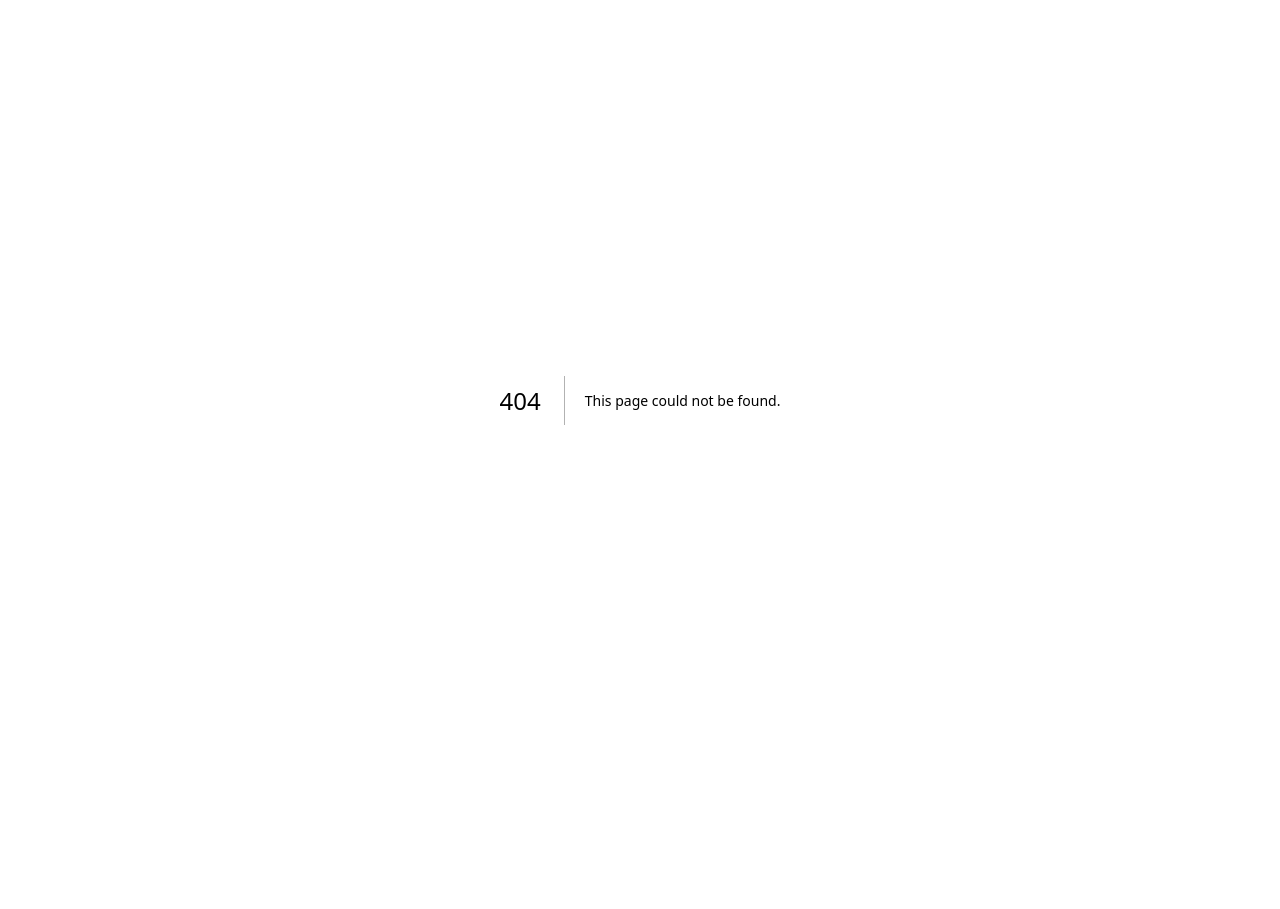
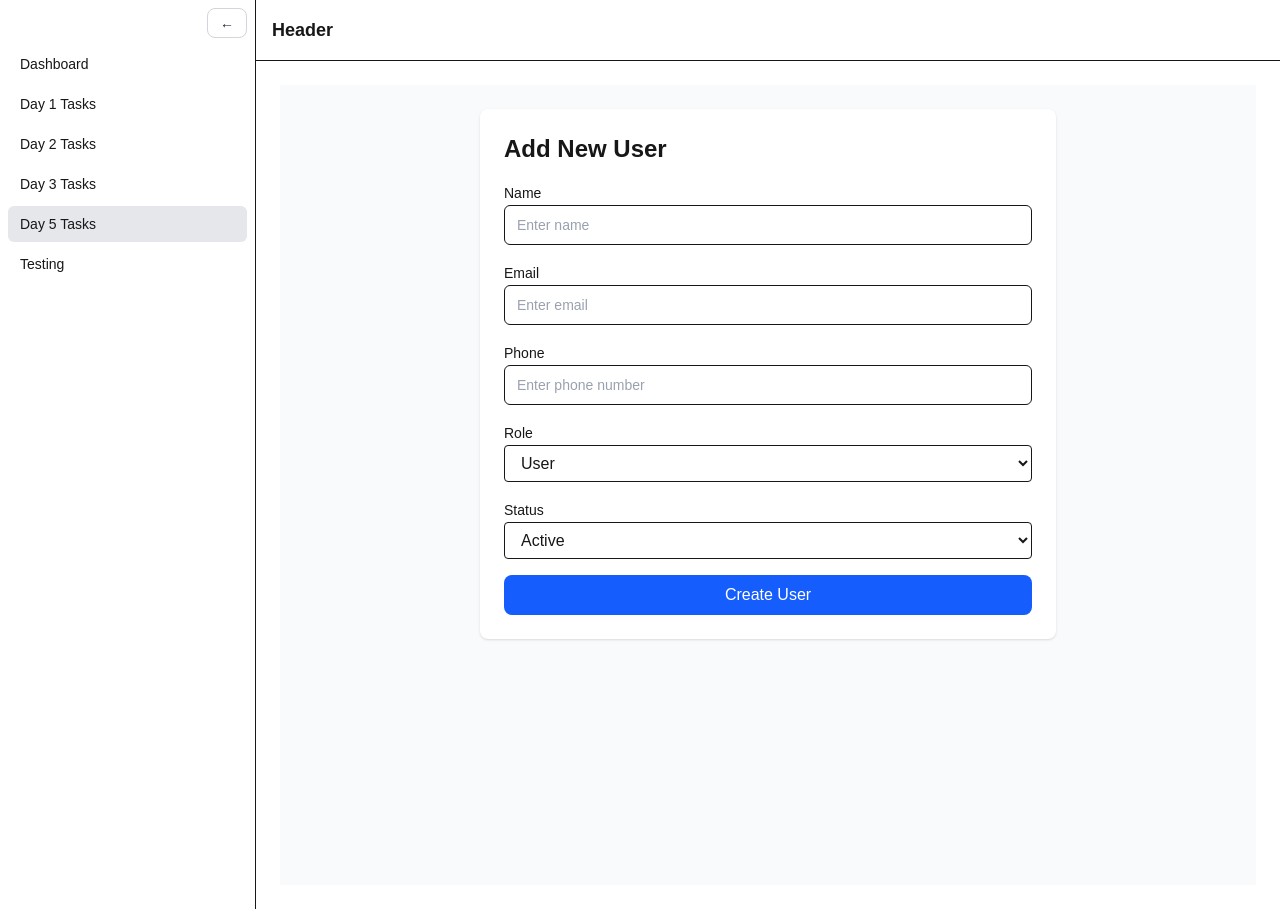
Before and after one commit to Abhi301295/react-next-learning, a Next.js app: page /day5 in a window 1280 px wide. Before the commit this address had no page. Before the commit the page ends 800 px from the top, so only its background shows below. Built offline with nearby package versions, Linux system fonts and the light colour scheme.

Commit message:
User form created with zod

```diff
--- /dev/null
+++ b/app/(app)/day5/page.tsx
@@ -0,0 +1,19 @@
+import AddUserForm from "@/components/forms/AddUserForm";
+
+export default function AddUserPage() {
+  return (
+    <div className="min-h-screen p-6 bg-gray-50">
+
+      <div className="max-w-xl mx-auto bg-white p-6 rounded-lg shadow">
+
+        <h1 className="text-2xl font-semibold mb-4">
+          Add New User
+        </h1>
+
+        <AddUserForm />
+
+      </div>
+
+    </div>
+  );
+}
--- a/app/components/forms/AddUserForm.tsx
+++ b/app/components/forms/AddUserForm.tsx
@@ -1,3 +1,63 @@
+'use client';
+import { Button } from "../ui/Button";
+import { useForm } from "react-hook-form";
+import FormField from "../ui/FormField";
+import Input from "../ui/Input";
+import { zodResolver } from "@hookform/resolvers/zod";
+import { userSchema, UserFormData } from "@/lib/validation/user.schema";
+
 export default function AddUserForm() {
-  return <div>Add User Form</div>;
+    const {
+        register,
+        handleSubmit,
+        formState: { errors, isSubmitting },
+    } = useForm<UserFormData>({
+        resolver: zodResolver(userSchema),
+        defaultValues: {
+            status: "active",
+            role: "user",
+        },
+    });
+    const onSubmit = async (data: UserFormData) => {
+        console.log("User Data:", data);
+    };
+    return (
+        <form onSubmit={handleSubmit(onSubmit)} className="space-y-4">
+            <FormField label="Name" error={errors.name?.message}>
+                <Input {...register("name")} placeholder="Enter name" />
+            </FormField>
+
+            <FormField label="Email" error={errors.email?.message}>
+                <Input {...register("email")} placeholder="Enter email" />
+            </FormField>
+
+            <FormField label="Phone" error={errors.phone?.message}>
+                <Input {...register("phone")} placeholder="Enter phone number" />
+            </FormField>
+
+            <FormField label="Role" error={errors.role?.message}>
+                <select
+                    {...register("role")}
+                    className="w-full border px-3 py-2 rounded"
+                >
+                    <option value="user">User</option>
+                    <option value="admin">Admin</option>
+                </select>
+            </FormField>
+
+            <FormField label="Status" error={errors.status?.message}>
+                <select
+                    {...register("status")}
+                    className="w-full border px-3 py-2 rounded"
+                >
+                    <option value="active">Active</option>
+                    <option value="inactive">Inactive</option>
+                </select>
+            </FormField>
+
+            <Button type="submit" className="w-full" disabled={isSubmitting}>
+                {isSubmitting ? "Creating user..." : "Create User"}
+            </Button>
+        </form>
+    );
 }
--- a/app/components/ui/FormField.tsx
+++ b/app/components/ui/FormField.tsx
@@ -1,3 +1,23 @@
-export default function FormField() {
-  return <div>FormField</div>;
+import React from "react";
+
+interface Props {
+  label: string;
+  error?: string;
+  children: React.ReactNode;
 }
+
+const FormField = ({ label, error, children }: Props) => {
+  return (
+    <div className="space-y-1">
+      <label className="text-sm font-medium">{label}</label>
+
+      {children}
+
+      {error && (
+        <p className="text-sm text-red-500">{error}</p>
+      )}
+    </div>
+  );
+};
+
+export default FormField;
--- a/app/lib/config/sidebar.ts
+++ b/app/lib/config/sidebar.ts
@@ -3,5 +3,6 @@ export const sidebarItems = [
   { label: "Day 1 Tasks", href: "/day1" },
   { label: "Day 2 Tasks", href: "/day2" },
   { label: "Day 3 Tasks", href: "/day3" },
+  { label: "Day 5 Tasks", href: "/day5" },
   { label: "Testing", href: "/testing" },
 ];
--- a/app/lib/validation/user.schema.ts
+++ b/app/lib/validation/user.schema.ts
@@ -14,8 +14,13 @@ export const userSchema = z.object({
             (val) => /^\S+@\S+\.\S+$/.test(val),
             { message: 'Invalid email address' }
         ),
+    phone: z
+        .string()
+        .trim()
+        .regex(/^\d{10}$/, { message: "Phone must be 10 digits" })
+        .optional(),
     role: z.enum(["admin", "user"]),
-    status: z.enum(["active", "inactive"]).default("active"),
+    status: z.enum(["active", "inactive"]),
 
     address: z
         .object({
@@ -24,7 +29,7 @@ export const userSchema = z.object({
             state: z.string().trim().min(2, { message: 'State required' }),
             zip: z.string().trim().min(4, { message: "Invalid ZIP" }),
             country: z.string().trim().min(2, { message: "Country required" }),
-        }),
+        }).optional(),
     description: z
         .string()
         .trim()
@@ -38,4 +43,4 @@ export const userSchema = z.object({
     updatedAt: z.string().optional(),
 });
 
-export type UserFromData = z.infer<typeof userSchema>;
+export type UserFormData = z.infer<typeof userSchema>;
```
